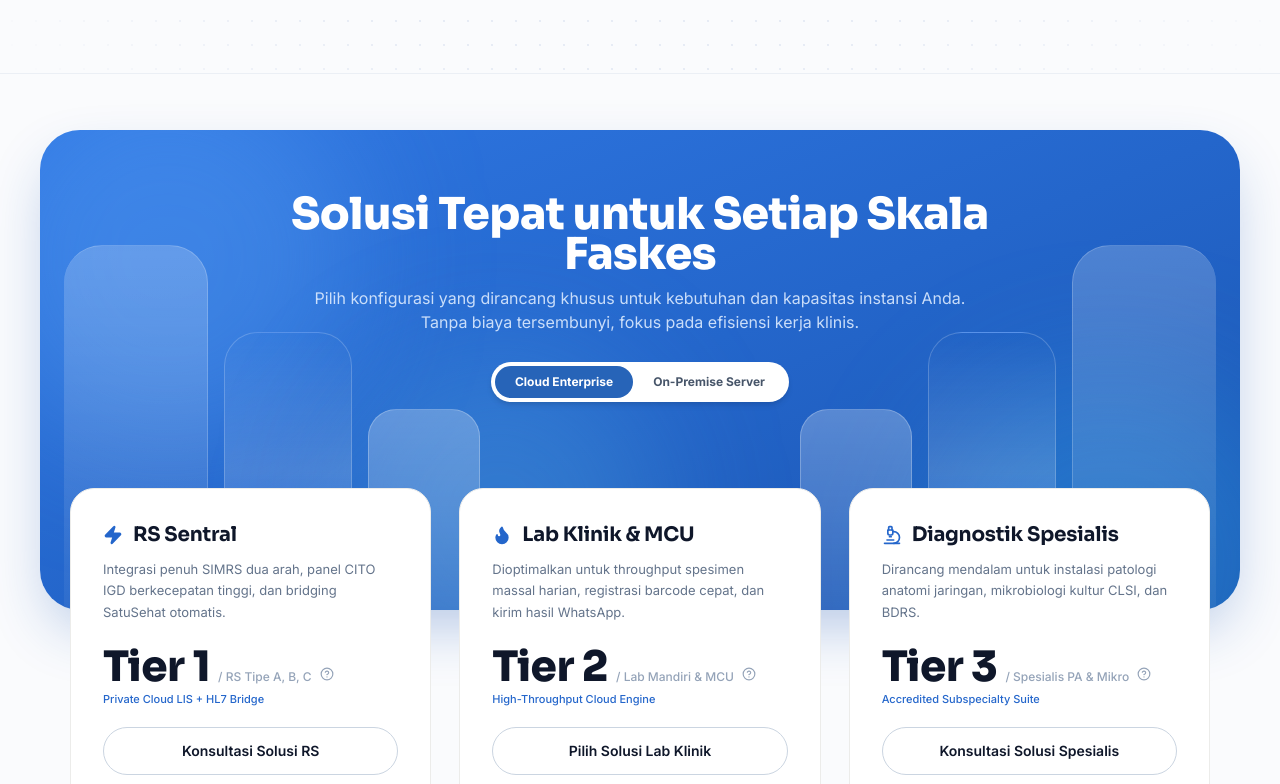
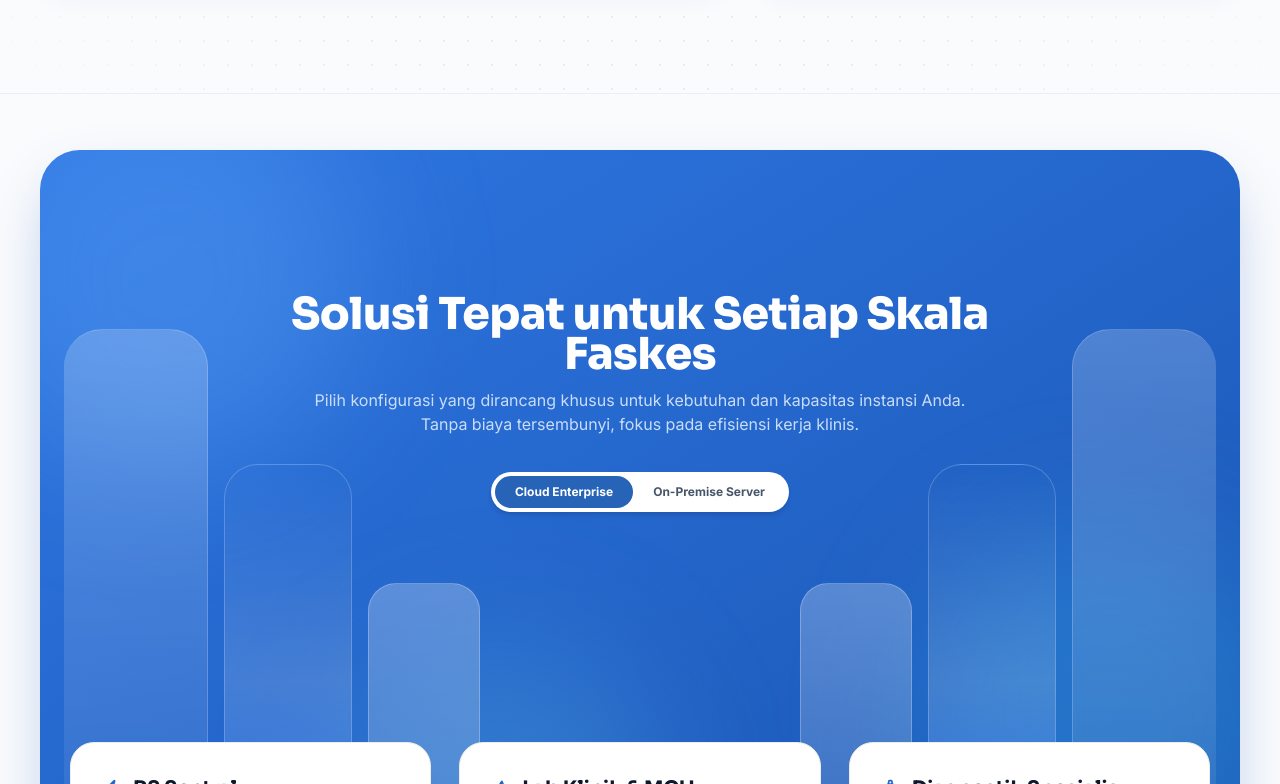
Before and after one commit to TBTBAgency/WebsiteDiagnova, a Next.js app: page /solutions in a window 1280 px wide. Shown: the part 2016-2800 px from the top of the page. Built offline with nearby package versions, Linux system fonts and the light colour scheme; no server answers.

Commit message:
style: increase hero and pod container height for more generous breathing room

```diff
--- a/app/(marketing)/solutions/page.tsx
+++ b/app/(marketing)/solutions/page.tsx
@@ -499,7 +499,7 @@ export default function SolutionsPage() {
       <section className="w-full bg-[#FAFBFD] pt-14 pb-28 sm:pb-36 border-t border-slate-200/60 overflow-visible">
         <div className="mx-auto max-w-[1560px] px-4 sm:px-6 lg:px-10 w-full relative">
           {/* Blue Framed Container Pod with Request-Demo Gradient & Orbs */}
-          <div className="relative rounded-[32px] sm:rounded-[40px] bg-gradient-to-br from-[#2F77E3] via-[#2466CB] to-[#1A54B0] pt-14 sm:pt-16 pb-36 sm:pb-44 lg:pb-52 px-6 sm:px-10 lg:px-14 shadow-[0_25px_60px_-12px_rgba(26,84,176,0.32)] overflow-hidden">
+          <div className="relative rounded-[32px] sm:rounded-[40px] bg-gradient-to-br from-[#2F77E3] via-[#2466CB] to-[#1A54B0] pt-20 sm:pt-28 lg:pt-36 pb-60 sm:pb-72 lg:pb-88 xl:pb-96 px-6 sm:px-10 lg:px-14 shadow-[0_25px_60px_-12px_rgba(26,84,176,0.32)] overflow-hidden">
             {/* Ambient Glowing Orbs (Exact Request-Demo Luminous Aesthetics) */}
             <div className="absolute -top-16 -left-16 w-96 h-96 rounded-full bg-[#60A5FA]/35 blur-3xl pointer-events-none" />
             <div className="absolute top-1/2 -right-16 w-96 h-96 rounded-full bg-[#38BDF8]/25 blur-3xl pointer-events-none" />
@@ -537,14 +537,14 @@ export default function SolutionsPage() {
                   ? "Solusi Tepat untuk Setiap Skala Faskes"
                   : "Tailored Architectures for Every Facility Scale"}
               </h2>
-              <p className="mt-3 text-sm sm:text-base text-blue-100/90 font-normal leading-relaxed max-w-2xl mx-auto">
+              <p className="mt-3.5 text-sm sm:text-base text-blue-100/90 font-normal leading-relaxed max-w-2xl mx-auto">
                 {language === "ID"
                   ? "Pilih konfigurasi yang dirancang khusus untuk kebutuhan dan kapasitas instansi Anda. Tanpa biaya tersembunyi, fokus pada efisiensi kerja klinis."
                   : "Choose an architecture engineered for your institution's specific tier. No bloatware, focused purely on clinical speed and compliance."}
               </p>
 
               {/* Galileo-style White Pill Switcher with Active Blue Button */}
-              <div className="inline-flex items-center p-1 rounded-full bg-white shadow-md mt-7">
+              <div className="inline-flex items-center p-1 rounded-full bg-white shadow-md mt-8 sm:mt-9">
                 <button
                   type="button"
                   onClick={() => setDeploymentMode("cloud")}
@@ -574,7 +574,7 @@ export default function SolutionsPage() {
           </div>
 
           {/* 3 Floating White Cards (Exact Halo Tag Wrapper Architecture - Diagnova Blue Palette) */}
-          <div className="relative z-20 -mt-24 sm:-mt-32 lg:-mt-40 grid grid-cols-1 md:grid-cols-3 gap-3 lg:gap-4 max-w-[1240px] mx-auto items-stretch px-4 sm:px-6">
+          <div className="relative z-20 -mt-28 sm:-mt-36 lg:-mt-48 grid grid-cols-1 md:grid-cols-3 gap-3 lg:gap-4 max-w-[1240px] mx-auto items-stretch px-4 sm:px-6">
             {/* Card 1: Tier 1 - Hospital Systems */}
             <div className="relative p-[38px_6px_6px] rounded-[30px] transition-colors duration-200 hover:bg-[#EBF3FB] focus-within:bg-[#EBF3FB] group/plan">
               {/* Top Tag */}
--- a/components/sections/PageHero.tsx
+++ b/components/sections/PageHero.tsx
@@ -43,8 +43,8 @@ export function PageHero({
   return (
     <section
       className={cn(
-        // Exact same outer dimensions as Home Hero: full viewport 100dvh, flex flex-col, same padding
-        "relative w-full h-[100dvh] min-h-[700px] lg:min-h-[760px] pb-3 sm:pb-4 px-4 sm:px-5 lg:px-6 bg-white flex flex-col transition-[padding-top] duration-300 ease-in-out",
+        // Generous, elevated hero height matching premium SaaS viewport scale
+        "relative w-full h-[100dvh] min-h-[740px] lg:min-h-[820px] pb-3 sm:pb-4 px-4 sm:px-5 lg:px-6 bg-white flex flex-col transition-[padding-top] duration-300 ease-in-out",
         className
       )}
       style={{
```
